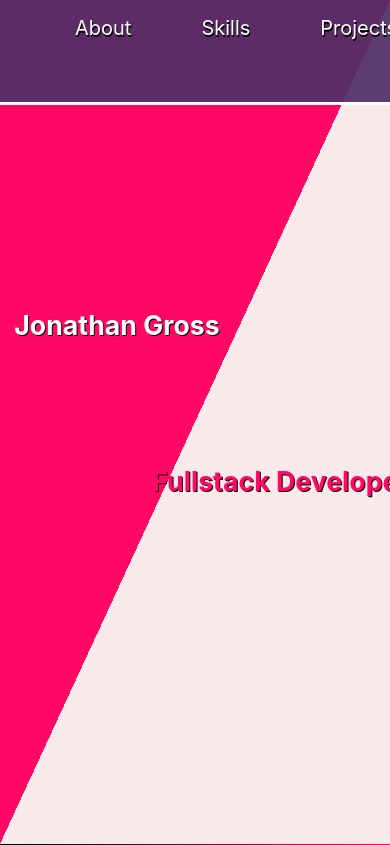
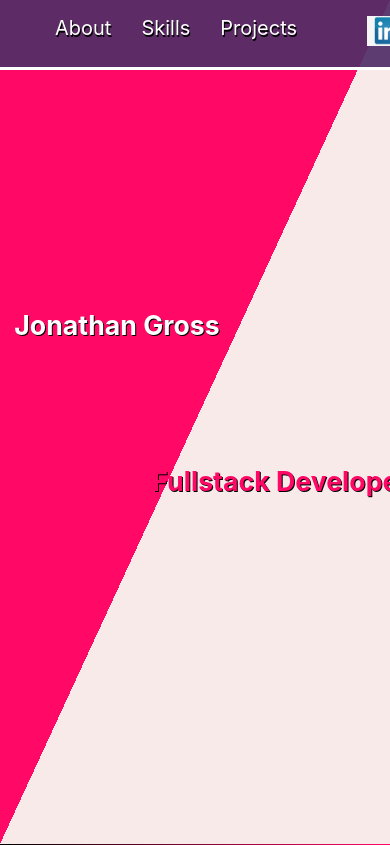
Before and after one commit to madmonkeyaudio-js/portfolio_hw, a React (Create React App) app: page / in a window 390 px wide. Shown: the top 845 px of the page. Built offline with nearby package versions, Linux system fonts and the light colour scheme.

Commit message:
fixed navbar

```diff
--- a/src/App.css
+++ b/src/App.css
@@ -11,6 +11,8 @@
 nav {
   width: 100%;
   position: fixed;
+  display: flex;
+  justify-content: space-between;
   top: 0;
   transition: top 0.6s;
   z-index: 1;
@@ -23,14 +25,11 @@ nav {
   top: -50px;
 }
 
-.navbar {
+nav ul {
   display: flex;
-  justify-content: space-between;
 }
 
 nav li{
-  display: inline;
-  padding: 0px 20px;
   font-size: 20px;
   text-shadow: 1px 2px black;
 }
@@ -45,6 +44,9 @@ nav a {
   padding: 0 15px;
 }
 
+.page-links li{
+  padding: 0px 20px;
+}
 .App-header {
   background-image:
   linear-gradient(to bottom right, #FF0866 50%, rgb(249, 234, 234) 50%);
@@ -305,11 +307,17 @@ button {
     max-height: 35vh;
     min-height: 35vh;
   }
+  .nav-links li{
+
+    padding: 0px 0px;
+  }
 }
 
 
-@media only screen and (max-width: 650px) {
-
+@media only screen and (max-width: 700px) {
+ .page-links li {
+   padding: 0px;
+ }
   .my-title {
     top: 45%;
   }
--- a/src/navigation/Nav.jsx
+++ b/src/navigation/Nav.jsx
@@ -15,8 +15,7 @@ class Nav extends Component {
     render() {
         return (
             <nav className="navbar">
-
-                <div>
+                <div className="page-links">
                     <ul>
                         <Link
                             activeClass="active"
```
